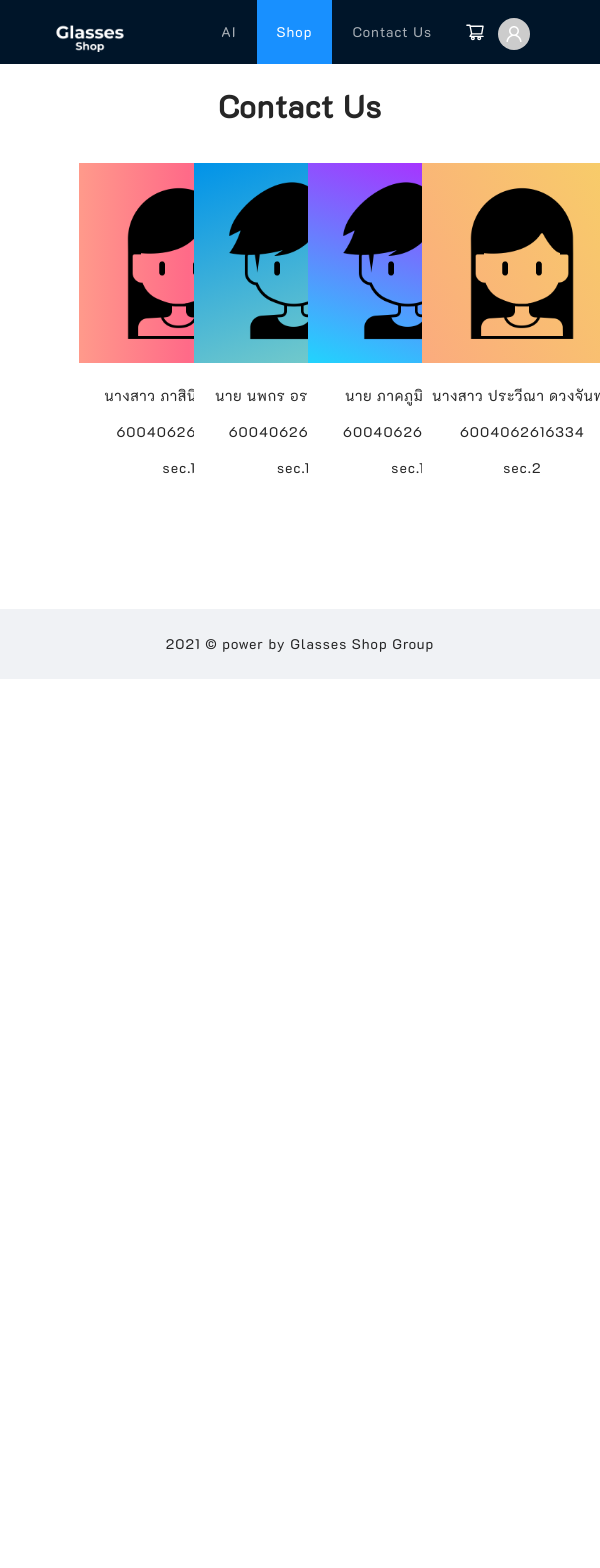
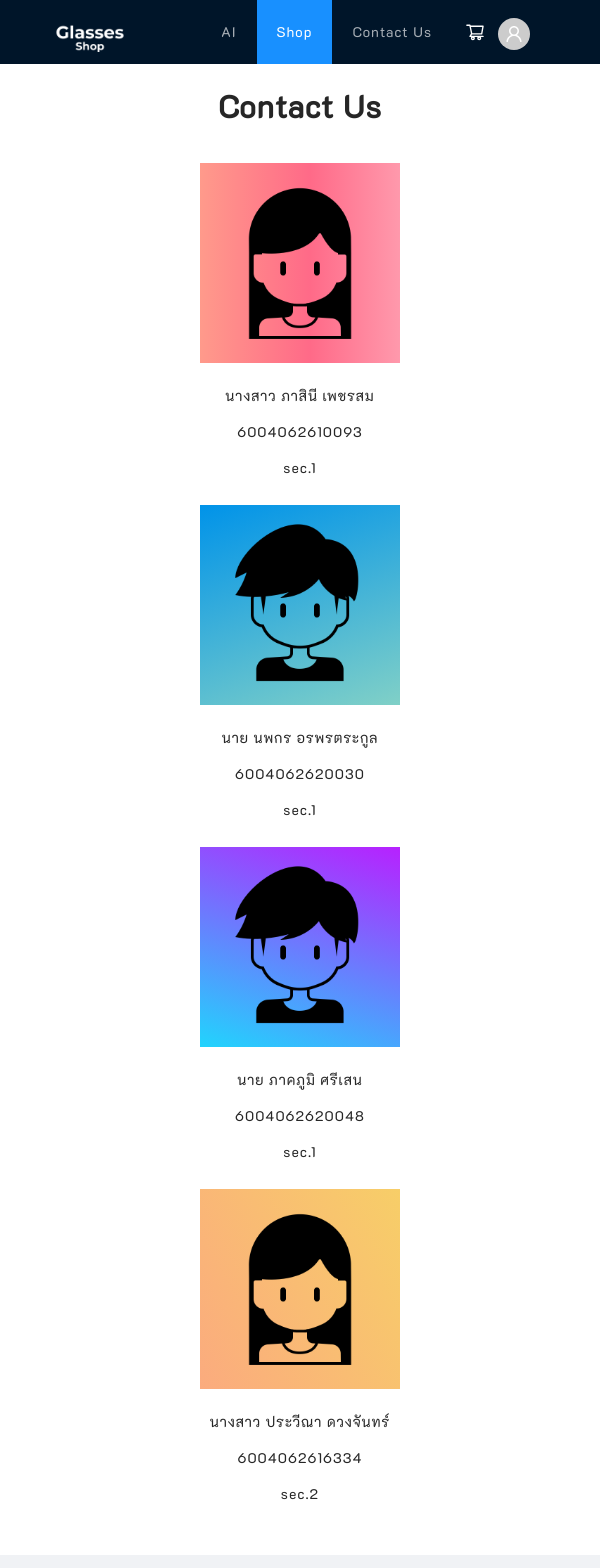
Before and after one commit to prkpwm/glasses_shop, a React (Create React App) app in the folder Client/my-app/: page /GlassesShop/Contact in a window 600 px wide. Shown: the top 1568 px of the page. Before the commit the page ends 800 px from the top, so only its background shows below. Built offline with nearby package versions, Linux system fonts and the light colour scheme.

Commit message:
edit Responsive contact us

```diff
--- a/Client/my-app/src/components/pages/Contactus/ContactUs.css
+++ b/Client/my-app/src/components/pages/Contactus/ContactUs.css
@@ -1,3 +1,55 @@
+/* mobile */
+@media only screen and (min-width: 400px) {
+    .Con-text-head{
+        text-align: center;
+        font-weight:bold;
+    }
+    .Con-container{
+        text-align: center;
+        width: 80%;
+        margin: auto;
+    }
+    /* STYLE-Img */
+    .Con-styleimg-miow{
+        background-color: #FF9A8B;
+        background-image: linear-gradient(90deg, #FF9A8B 0%, #FF6A88 55%, #FF99AC 100%);
+        width: 200px;
+        height: 200px;
+        margin: auto;
+    }
+    .Con-styleimg-not{
+        background-color: #0093E9;
+        background-image: linear-gradient(160deg, #0093E9 0%, #80D0C7 100%);
+        width: 200px;
+        height: 200px;
+        margin: auto;
+    }
+    .Con-styleimg-master{
+        background-color: #21D4FD;
+        background-image: linear-gradient(19deg, #21D4FD 0%, #B721FF 100%);
+        width: 200px;
+        height: 200px;
+        margin: auto;
+    }
+    .Con-styleimg-aum{
+        background-color: #FBAB7E;
+        background-image: linear-gradient(62deg, #FBAB7E 0%, #F7CE68 100%);
+        width: 200px;
+        height: 200px;
+        margin: auto;
+    }
+    /* STYLE-Text */
+    .Con-styletext{
+        background: #ffffff;
+        width: 200px;
+        height: 100px;
+        margin: auto;
+        margin-bottom: 20px;
+    }
+}
+/* i-pad */
+@media only screen and (min-width: 768px) {
+
     .Con-text-head{
         text-align: center;
         font-weight:bold;
@@ -36,5 +88,49 @@
     .Con-styletext{
         background: #ffffff;
         width: 200px;
-    height:200px;
+        height: 100px;
     }
+}
+/* Desktop */
+@media only screen and (max-width: 767px) {
+    .Con-text-head{
+        text-align: center;
+        font-weight:bold;
+    }
+    .Con-container{
+        text-align: center;
+        width: 80%;
+        margin: auto;
+    }
+    /* STYLE-Img */
+    .Con-styleimg-miow{
+        background-color: #FF9A8B;
+        background-image: linear-gradient(90deg, #FF9A8B 0%, #FF6A88 55%, #FF99AC 100%);
+        width: 200px;
+        height: 200px;
+    }
+    .Con-styleimg-not{
+        background-color: #0093E9;
+        background-image: linear-gradient(160deg, #0093E9 0%, #80D0C7 100%);
+        width: 200px;
+        height: 200px;
+    }
+    .Con-styleimg-master{
+        background-color: #21D4FD;
+        background-image: linear-gradient(19deg, #21D4FD 0%, #B721FF 100%);
+        width: 200px;
+        height: 200px;
+    }
+    .Con-styleimg-aum{
+        background-color: #FBAB7E;
+        background-image: linear-gradient(62deg, #FBAB7E 0%, #F7CE68 100%);
+        width: 200px;
+        height: 200px;
+    }
+    /* STYLE-Text */
+    .Con-styletext{
+        background: #ffffff;
+        width: 200px;
+        height: 100px;
+    }
+}
--- a/Client/my-app/src/components/pages/Contactus/ContactusHome.js
+++ b/Client/my-app/src/components/pages/Contactus/ContactusHome.js
@@ -90,51 +90,44 @@ function ContactusHome() {
             <br></br>
             <div>
                 <Row gutter={{ xs: 8, sm: 16, md: 24, lg: 32 }}>
-                    <Col className="gutter-row" span={6}>
+                    <Col className="gutter-row" span={6} xs={24} md={12} xl={6}>
                         <div class="Con-styleimg-miow" >
                             <div><img src={photo1} width="180px" height="180px"></img></div>
                         </div>
-                    </Col>
-                    <Col className="gutter-row" span={6}>
-                    <div class="Con-styleimg-not" >
-                            <div><img src={photo2} width="180px" height="180px"></img></div>
-                        </div>
-                    </Col>
-                    <Col className="gutter-row" span={6}>
-                    <div class="Con-styleimg-master" >
-                            <div><img src={photo2} width="180px" height="180px"></img></div>
-                        </div>
-                    </Col>
-                    <Col className="gutter-row" span={6}>
-                    <div class="Con-styleimg-aum" >
-                            <div><img src={photo1} width="180px" height="180px"></img></div>
-                        </div>
-                    </Col>
-                </Row>
-                <br></br>
-                <Row gutter={{ xs: 8, sm: 16, md: 24, lg: 32 }}>
-                    <Col className="gutter-row" span={6}>
+                        <br></br>
                         <div class="Con-styletext">
                             <p>นางสาว ภาสินี เพชรสม</p>
                             <p>6004062610093</p>
                             <p>sec.1</p>
                         </div>
                     </Col>
-                    <Col className="gutter-row" span={6}>
+                    <Col className="gutter-row" span={6} xs={24} md={12} xl={6}>
+                        <div class="Con-styleimg-not" >
+                                <div><img src={photo2} width="180px" height="180px"></img></div>
+                        </div>
+                        <br></br>
                         <div class="Con-styletext">
                             <p>นาย นพกร อรพรตระกูล</p>
                             <p>6004062620030</p>
                             <p>sec.1</p>
                         </div>
                     </Col>
-                    <Col className="gutter-row" span={6}>
+                    <Col className="gutter-row" span={6} xs={24} md={12} xl={6}>
+                        <div class="Con-styleimg-master" >
+                            <div><img src={photo2} width="180px" height="180px"></img></div>
+                        </div>
+                        <br></br>
                         <div class="Con-styletext">
                             <p>นาย ภาคภูมิ ศรีเสน</p>
                             <p> 6004062620048</p>
                             <p>sec.1</p>
                         </div>
                     </Col>
-                    <Col className="gutter-row" span={6}>
+                    <Col className="gutter-row" span={6} xs={24} md={12} xl={6}>
+                        <div class="Con-styleimg-aum" >
+                            <div><img src={photo1} width="180px" height="180px"></img></div>
+                        </div>
+                        <br></br>
                         <div class="Con-styletext">
                             <p>นางสาว ประวีณา ดวงจันทร์</p>
                             <p>6004062616334</p>
@@ -142,6 +135,7 @@ function ContactusHome() {
                         </div>
                     </Col>
                 </Row>
+
             </div>
 
         </div>
```
Also changed, not shown: 1 other file (tests, documents, lock files or other folders). Lines whose indentation alone changed are shown as unchanged.
